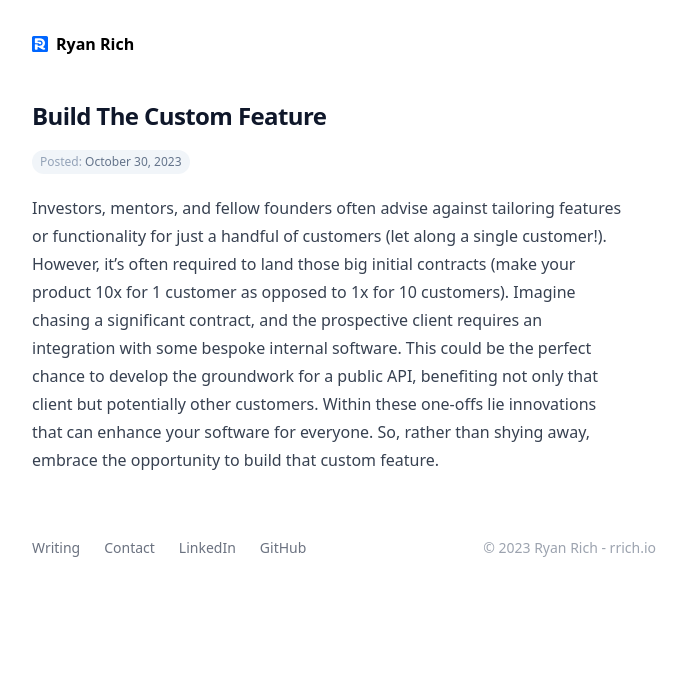
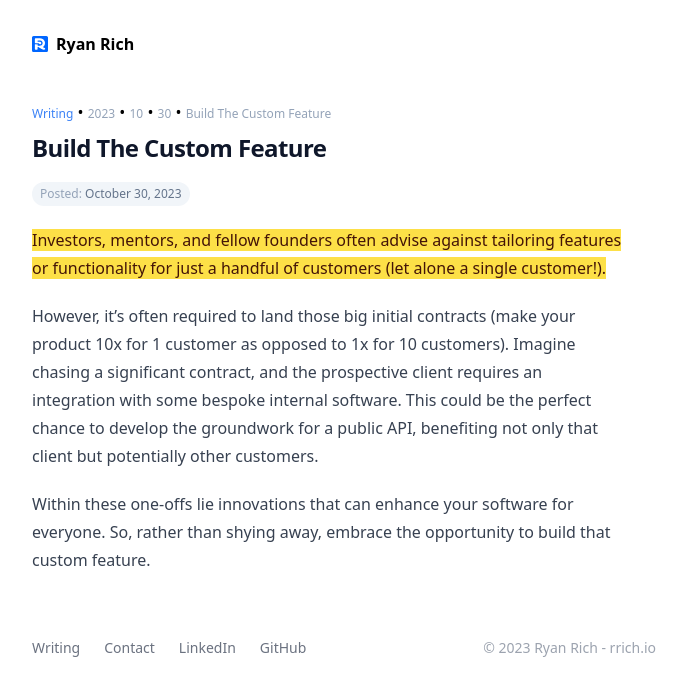
Before and after one commit to rr1000/rrich.io-01, a Jekyll site: the page built from _posts/2023-10-30-Build-The-Custom-Feature.md, in a window 1280 px wide. Shown: the top 696 px of the page, without its empty margins (296-983 px from the left). Built offline with Jekyll 4.4.1, drawn with Linux system fonts in a browser that asks for light colours.

Commit message:
update: breadcrumbs, updated post

```diff
--- /dev/null
+++ b/_includes/global_breadcrumbs.html
@@ -0,0 +1,11 @@
+{% assign crumbs = page.url | split: '/' %}
+<nav class="mb-2">
+    <a href="/writing" class="text-xs text-blue-500 hover:text-blue-600">Writing</a>
+    {% for crumb in crumbs %}
+        {% if forloop.last %}
+          <span class="text-xs text-slate-400">{{ page.cleantitle }}</span>
+        {% else %}
+          <span class="text-xs text-slate-400">{{ crumb | replace: '-', ' ' | capitalize }}</span> •
+        {% endif %}
+    {% endfor %}
+</nav>
--- a/_includes/writing_all_blog_posts.html
+++ b/_includes/writing_all_blog_posts.html
@@ -5,6 +5,6 @@
           <span class="text-slate-400">Posted:</span> <span class="post-date" data-date="{{ post.date | date: '%s' }}">Loading days ago...</span>
         </div>
     </div>
-    <h2 class="mb-2 text-lg font-bold tracking-tight">{{ post.cleantitle }}</h2>
+    <h2 class="mb-2 text-base font-bold tracking-tight">{{ post.cleantitle }}</h2>
   </a>
 {% endfor %}
--- a/_layouts/post.html
+++ b/_layouts/post.html
@@ -75,6 +75,7 @@
     </div>
     <div class="container mx-auto">
       <div class="pb-11 px-4">
+        {% include global_breadcrumbs.html %}
         <h2 class="text-xl md:text-2xl mb-4 tracking-tight font-bold text-slate-900">{{ page.cleantitle }}</h2>
         <p class="inline-block font-normal px-2 py-1 text-xs text-slate-500 bg-slate-100 rounded-full">
           <span class="text-xs text-slate-400">Posted:</span>
--- a/_posts/2023-10-30-Build-The-Custom-Feature.md
+++ b/_posts/2023-10-30-Build-The-Custom-Feature.md
@@ -4,4 +4,8 @@ layout: post
 year: 2023
 ---
 
-Investors, mentors, and fellow founders often advise against tailoring features or functionality for just a handful of customers (let along a single customer!). However, it's often required to land those big initial contracts (make your product 10x for 1 customer as opposed to 1x for 10 customers). Imagine chasing a significant contract, and the prospective client requires an integration with some bespoke internal software. This could be the perfect chance to develop the groundwork for a public API, benefiting not only that client but potentially other customers. Within these one-offs lie innovations that can enhance your software for everyone. So, rather than shying away, embrace the opportunity to build that custom feature.
+<span class="rr--highlight">Investors, mentors, and fellow founders often advise against tailoring features or functionality for just a handful of customers (let alone a single customer!).</span>
+
+However, it's often required to land those big initial contracts (make your product 10x for 1 customer as opposed to 1x for 10 customers). Imagine chasing a significant contract, and the prospective client requires an integration with some bespoke internal software. This could be the perfect chance to develop the groundwork for a public API, benefiting not only that client but potentially other customers.
+
+Within these one-offs lie innovations that can enhance your software for everyone. So, rather than shying away, embrace the opportunity to build that custom feature.
--- a/assets/css/main.css
+++ b/assets/css/main.css
@@ -760,6 +760,9 @@ video {
 .font-semibold {
   font-weight: 600;
 }
+.capitalize {
+  text-transform: capitalize;
+}
 .leading-6 {
   line-height: 1.5rem;
 }
@@ -1437,6 +1440,11 @@ a:hover {
   color: rgb(59 130 246 / var(--tw-text-opacity));
 }
 
+.hover\:text-blue-600:hover {
+  --tw-text-opacity: 1;
+  color: rgb(37 99 235 / var(--tw-text-opacity));
+}
+
 .hover\:underline:hover {
   text-decoration-line: underline;
 }
```
